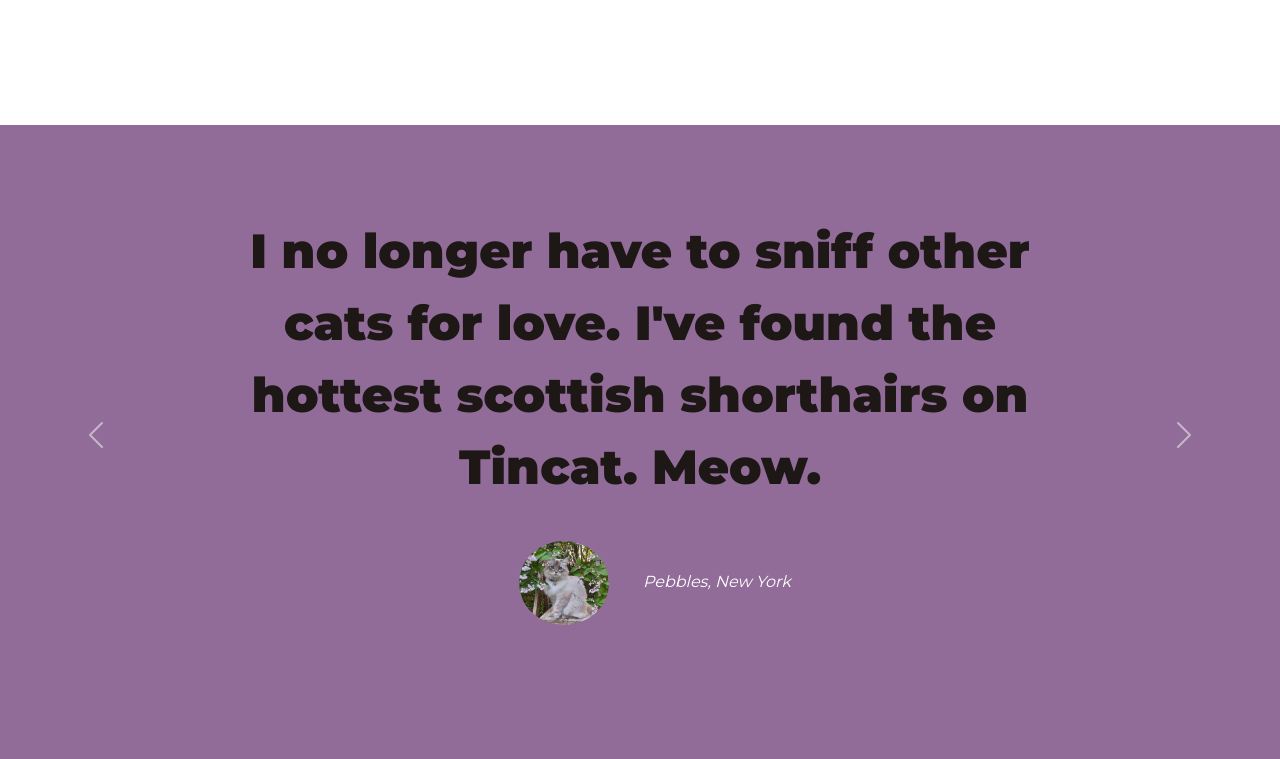
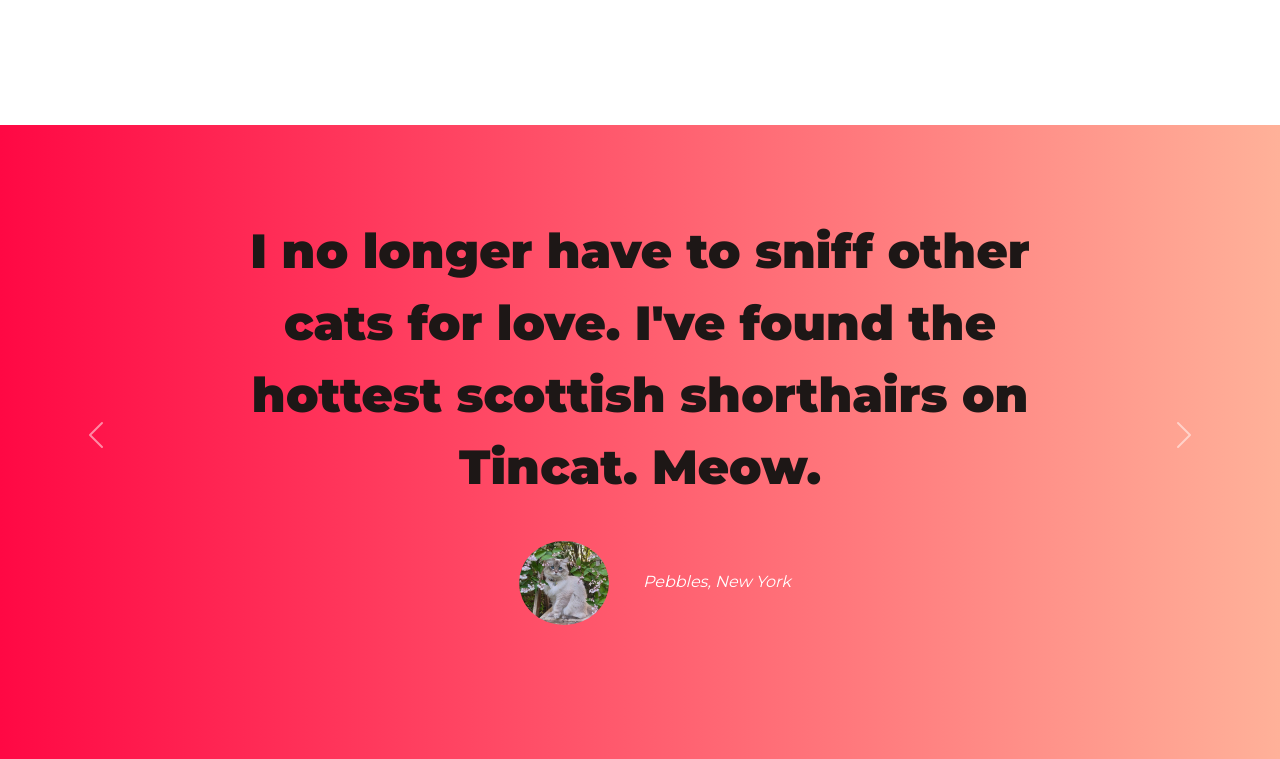
Before and after one commit to Cyberoctane29/Tincat., a plain HTML site: page index.html in a window 1280 px wide. Shown: the part 1099-1858 px from the top of the page. Drawn offline with nearby package versions, Linux system fonts and the light colour scheme.

Commit message:
Update styles.css

```diff
--- a/css/styles.css
+++ b/css/styles.css
@@ -12,7 +12,7 @@ body {
 
 /* sections */
 .purple {
-  background-color: #916C98;
+ background:linear-gradient(to right, #FF0844, #FFB199);
   color: #fff;
 }
 
```
